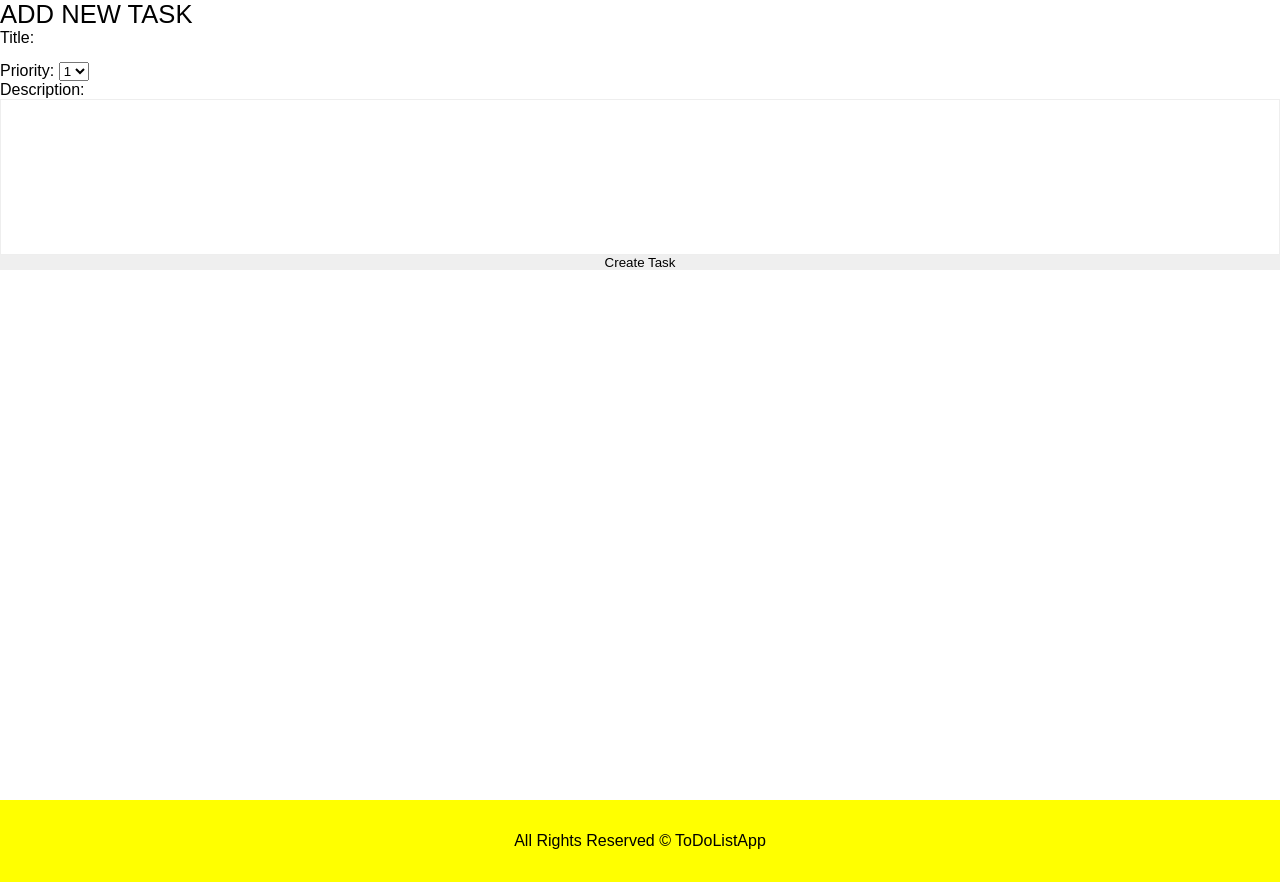
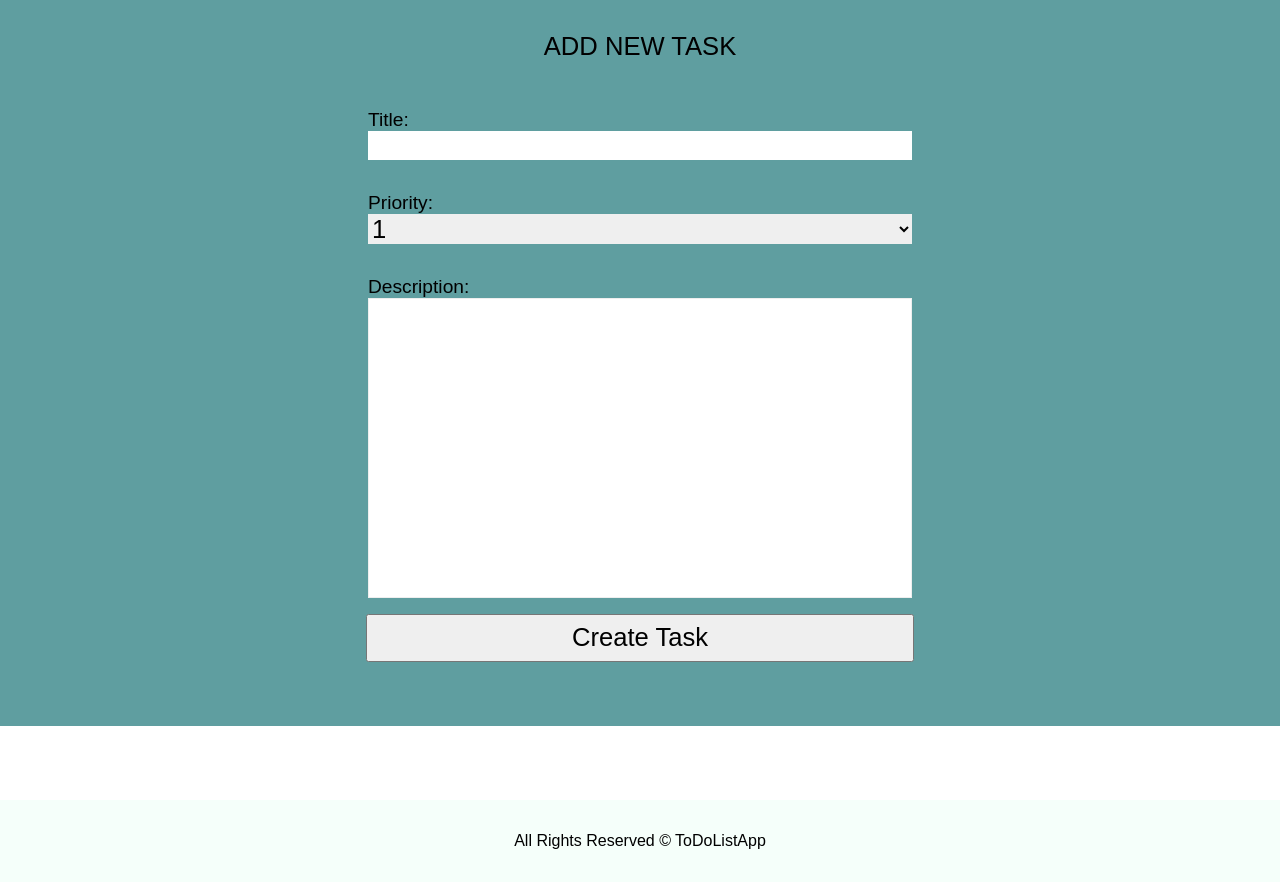
Before and after one commit to Adamoc14/ToDoListApp, a Node server app: page /task/new in a window 1280 px wide. Run offline with Node 20, Linux system fonts and the light colour scheme; some libraries are stand-ins or nearby versions.

Commit message:
Got the add Task Working , needs to be redesigned

```diff
--- a/libs_required.js
+++ b/libs_required.js
@@ -2,5 +2,6 @@ const express = require('express')
     mongoose = require('mongoose')
     bodyParser = require('body-parser')
     methodOverride = require('method-override')
+    path = require('path')
 
 module.exports = express
--- a/views/resources/Stylesheets/basics.css
+++ b/resources/Stylesheets/basics.css
@@ -8,7 +8,6 @@
     box-sizing: border-box;
 	font-family: sans-serif;
 	font-weight: 500;
-
 	scroll-behavior: smooth;
 }
 
@@ -31,7 +30,8 @@ h2{
 }
 
 h3 ,
-h4 {
+h4 ,
+label{
     font-size: 1.5vw;
 }
 
@@ -50,9 +50,10 @@ img , video{
 
 input[type=text],
 input[type=email],
-input[type=submit],
-textarea {
+textarea ,
+select{
     width: 100%;
+    font-size: 2vw;
     outline:none;
     border: none;
 }
@@ -82,5 +83,5 @@ footer{
     display: flex;
     justify-content: center;
     text-align: center;
-    background: yellow;
+    background: mintcream;
 }
--- /dev/null
+++ b/resources/Stylesheets/newTask.css
@@ -0,0 +1,26 @@
+.formContainer {
+    padding: 2em 2em;
+    display: flex;
+    background: cadetblue;
+    flex-direction: column;
+    align-items: center;
+}
+
+.formContainer form {
+    width: 50vw;
+    justify-content: space-around;
+    padding: 2em;
+    display: flex;
+    flex-direction: column;
+}
+
+.formContainer form input[type=submit] {
+    width: 95%;
+    padding: .3em 1em;
+    font-size: 2vw;
+    margin: 0 auto;
+}
+
+.container{
+    margin: 1em;
+}
--- a/routes/tasks.js
+++ b/routes/tasks.js
@@ -1,10 +1,11 @@
-const express = require('../libs_required')
-    router = express.Router()
+const express = require('../libs_required'),
+    router = express.Router(),
     task = require('../DB/task')
 /**
  * This router is mounted at https://localhost:3000/task , so every route after this is prepended with
  * /todo and then something else / === "/task" , /:id === "/task/:id" , etc...
  */
+
 router.get("/", (req, res)=> {
     task.find({}, (err , allTasks) => {
         if(err) console.log(err)
@@ -12,8 +13,18 @@ router.get("/", (req, res)=> {
     })
 })
 
+router.post("/" , (req,res)=> {
+    const newTask = req.body.Task
+    task.create(newTask , (err , newlyCreatedTask) => {
+        if(err) console.log(err)
+        res.redirect('/')
+    })
+})
+
 router.get("/new" , (req, res)=> {
     res.render("newTask")
 })
 
+
+
 module.exports = router;
--- a/serve-local.js
+++ b/serve-local.js
@@ -7,7 +7,7 @@ const express = require('./libs_required')
 
 // App Configurations
 require('dotenv').config()
-app.use(express.static("resources"))
+app.use(express.static(`${__dirname}/resources`));
 app.use(methodOverride("_method"))
 app.use(bodyParser.urlencoded({extended: true}))
 app.set("views" , `${__dirname}/views`)
--- a/views/all.ejs
+++ b/views/all.ejs
@@ -1,5 +1,7 @@
 <%- include("templates/header") %>
-<link rel="stylesheet" href="Stylesheets/homepage.css">
+<link rel="stylesheet" href="/Stylesheets/basics.css">
+<link rel="stylesheet" href="/Stylesheets/homepage.css">
+<script defer src="/JS/main.js"></script>
 <a class="plus_btn_add addPhotoBtn" href="/task/new"><i class="fa fa-plus" aria-hidden="true"></i></a>
 <div class="main_container">
     <h2>This is your to do list</h2>
--- a/views/newTask.ejs
+++ b/views/newTask.ejs
@@ -1,4 +1,7 @@
 <%- include("templates/header") %>
+<link rel="stylesheet" href="/Stylesheets/basics.css">
+<link rel="stylesheet" href="/Stylesheets/newTask.css">
+<script defer src="/JS/main.js"></script>
 <div class="formContainer">
     <h2>Add New Task</h2>
     <form action="/task" method="post">
--- a/views/templates/header.ejs
+++ b/views/templates/header.ejs
@@ -3,11 +3,9 @@
     <meta charset="UTF-8">
     <meta name="viewport" content="width=device-width, initial-scale=1.0">
     <link rel="stylesheet" href="https://stackpath.bootstrapcdn.com/font-awesome/4.7.0/css/font-awesome.min.css">
-    <link rel="stylesheet" href="Stylesheets/basics.css">
     <script src="https://ajax.googleapis.com/ajax/libs/jquery/3.4.1/jquery.min.js"></script>
     <script defer src="https://cdnjs.cloudflare.com/ajax/libs/gsap/3.2.6/gsap.min.js"></script>
     <script defer src="https://s3-us-west-2.amazonaws.com/s.cdpn.io/16327/CSSRulePlugin3.min.js"></script>
-    <script defer src="JS/main.js"></script>
     <title>ToDoListApp | Home</title>
 </head>
 <body>
```
Also changed, not shown: resources/JS/main.js (added), resources/Stylesheets/homepage.css (renamed from views/resources/Stylesheets/homepage.css), views/resources/Stylesheets/newTask.css (deleted).
